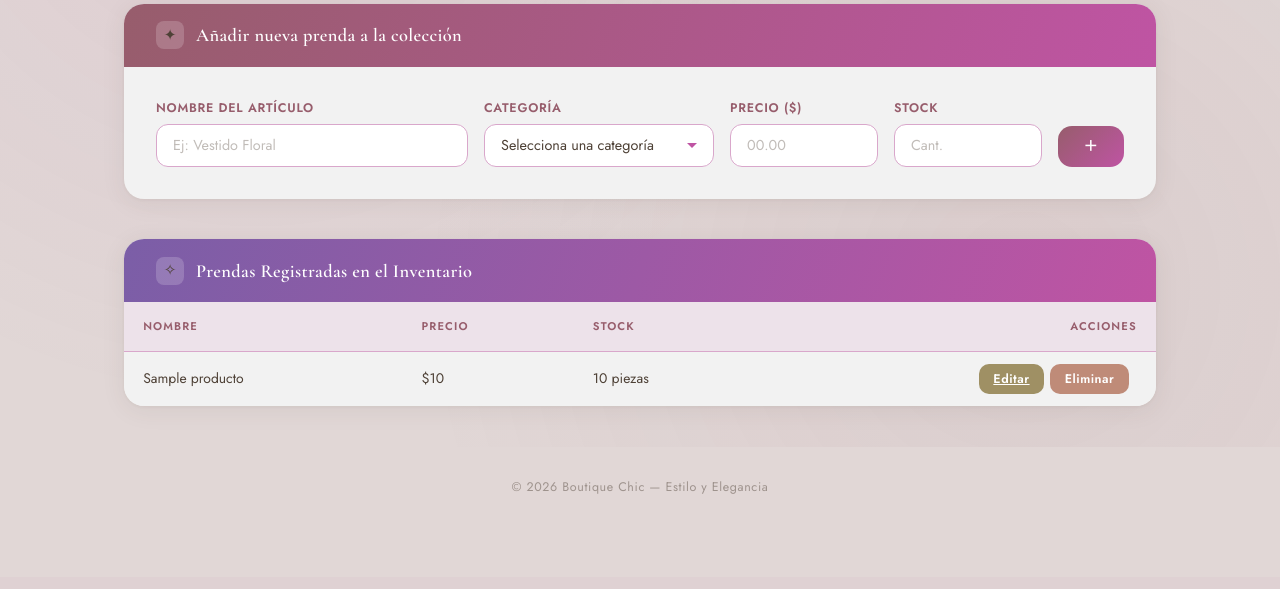
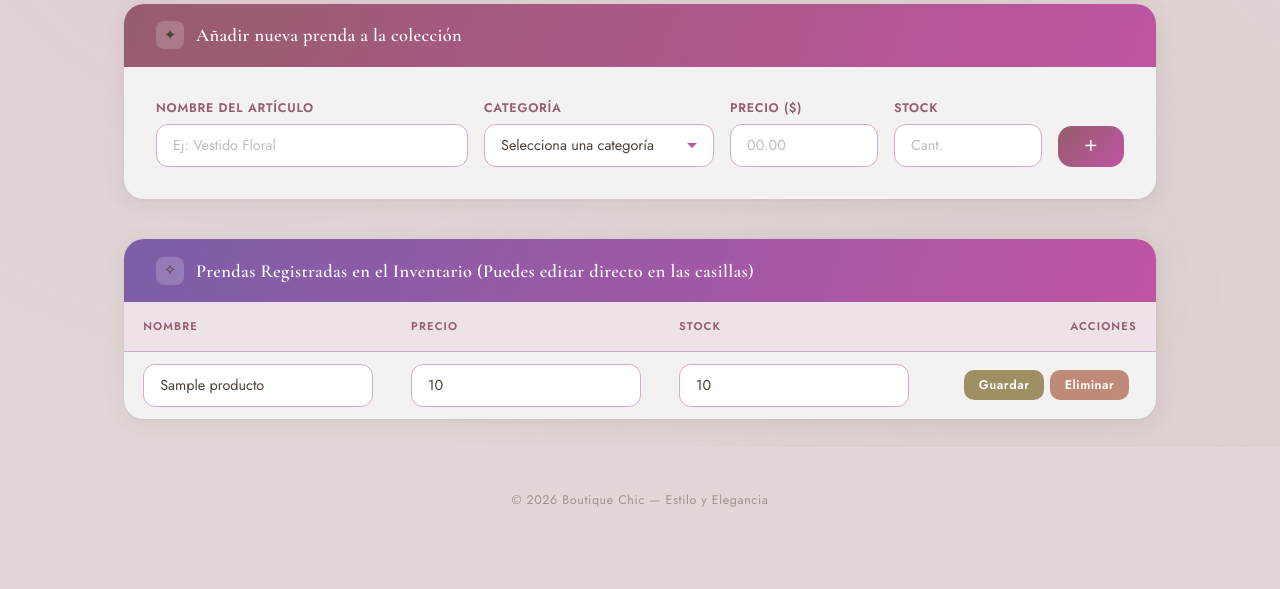
Before and after one commit to Lizza0613/boutique-crud, a Django app: page / in a window 1280 px wide. Shown: the part 353-942 px from the top of the page. Before the commit the page ends 847 px from the top, so only its background shows below. Run offline with Django 5.2, Linux system fonts and the light colour scheme; data comes from the database, SQL or seed files in the repository; tables that the repository leaves empty hold one stand-in row (values such as "Sample post").

Commit message:
Agrego ventana de confirmación nativa al botón eliminar

```diff
--- a/inventario/templates/index.html
+++ b/inventario/templates/index.html
@@ -365,7 +365,7 @@
         font-family: "Cormorant Garamond", serif;
         font-size: 1.1rem;
         font-style: italic;
-        color: var(--primario);
+        color: var(--texto-principal);
         opacity: 0.55;
       }
 
@@ -509,13 +509,12 @@
         </div>
       </div>
 
-      <!-- ══════════════════ TABLA LAVANDA ══════════════════ -->
-      <!-- Agregada la validación para renderizar la tabla si existen productos en la base de datos -->
+<!-- ══════════════════ TABLA LAVANDA ══════════════════ -->
       {% if productos %}
       <div class="bc-card">
         <div class="bc-card-header lavanda">
           <div class="header-icon">✧</div>
-          <h5>Prendas Registradas en el Inventario</h5>
+          <h5>Prendas Registradas en el Inventario (Puedes editar directo en las casillas)</h5>
         </div>
         <div class="tabla-wrap">
           <table class="bc-table">
@@ -530,15 +529,41 @@
             <tbody>
               {% for producto in productos %}
               <tr>
-                <td>{{ producto.nombre }}</td>
-                <td>${{ producto.precio }}</td>
-                <td>{{ producto.stock }} piezas</td>
-                <td>
-                  <div class="actions-cell">
-                    <a href="{% url 'editar_producto' producto.id %}" class="btn-save">Editar</a>
-                    <a href="{% url 'eliminar_producto' producto.id %}" class="btn-del">Eliminar</a>
-                  </div>
-                </td>
+                <form action="{% url 'editar_producto' producto.id %}" method="POST" class="d-inline">
+                  {% csrf_token %}
+
+                  <!-- Casilla de Nombre -->
+                  <td>
+                    <input type="text" name="nombre" value="{{ producto.nombre }}" class="form-control" required />
+                  </td>
+
+                  <!-- Casilla de Precio -->
+                  <td>
+                    <input type="number" name="precio" value="{{ producto.precio }}" class="form-control" step="0.01" required />
+                  </td>
+
+                  <!-- Casilla de Stock -->
+                  <td>
+                    <input type="number" name="stock" value="{{ producto.stock }}" class="form-control" required />
+                  </td>
+
+                  <!-- Campo oculto para mantener la categoría original al editar -->
+                  <input type="hidden" name="categoria" value="{{ producto.categoria.id }}" />
+
+                  <td>
+                    <div class="actions-cell">
+                      <!-- Botón Guardar (Edición) -->
+                      <button type="submit" class="btn-save">Guardar</button>
+
+                      <!-- Botón Eliminar con Ventana de Confirmación -->
+                      <a href="{% url 'eliminar_producto' producto.id %}"
+                         class="btn-del"
+                         onclick="return confirm('¿Estás segura de que deseas eliminar \'{{ producto.nombre }}\' de la colección? Esta acción no se puede deshacer.');">
+                        Eliminar
+                      </a>
+                    </div>
+                  </td>
+                </form>
               </tr>
               {% endfor %}
             </tbody>
@@ -546,12 +571,10 @@
         </div>
       </div>
       {% else %}
-      <!-- Mensaje elegante por si la base de datos está vacía -->
       <div class="text-center py-4">
         <p class="empty-msg">No hay prendas en el clóset todavía. ¡Agrega la primera!</p>
       </div>
       {% endif %}
-
       <!-- ══════════════════ FOOTER ══════════════════ -->
       <footer class="site-footer">
         <span>&copy; 2026 Boutique Chic — Estilo y Elegancia</span>
```
